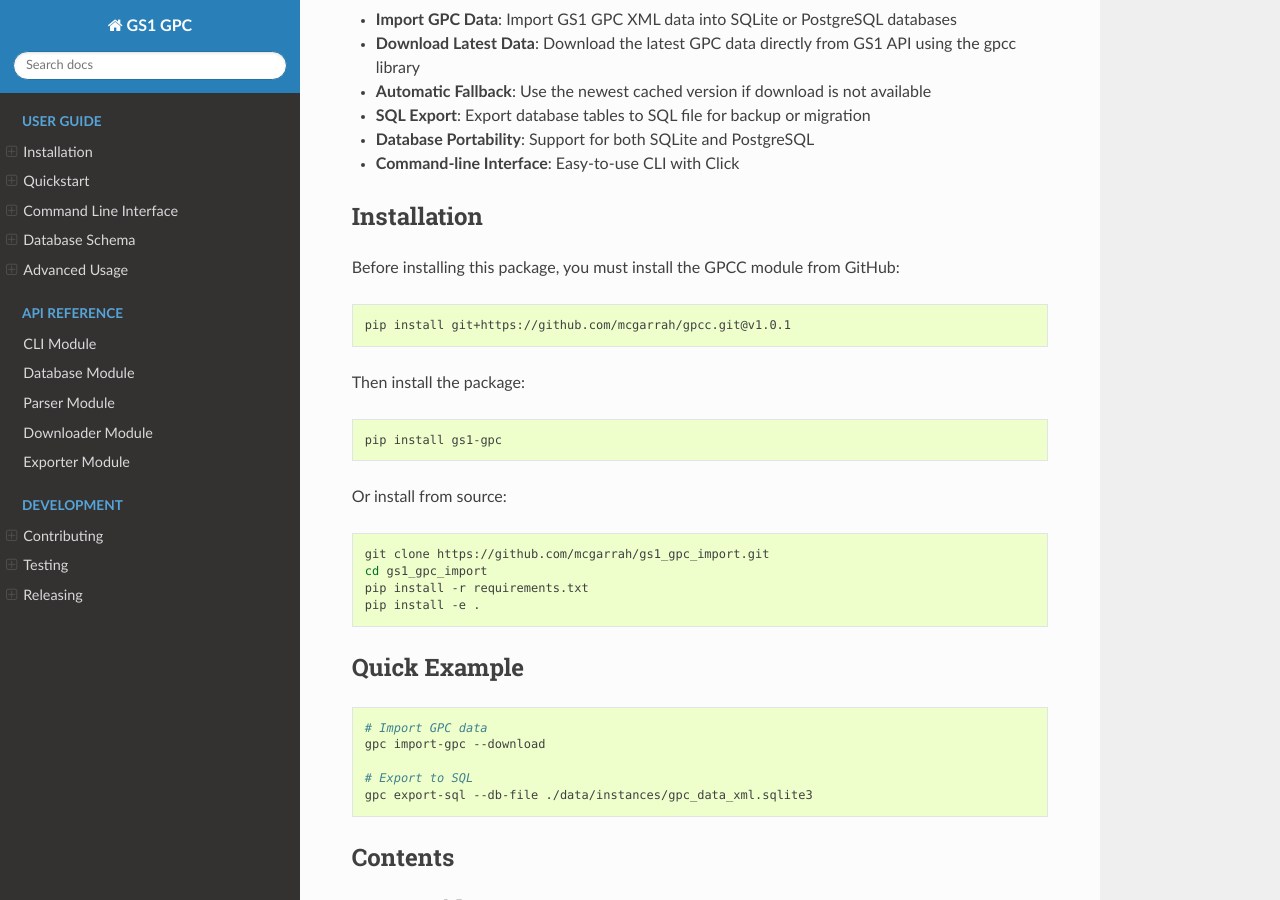
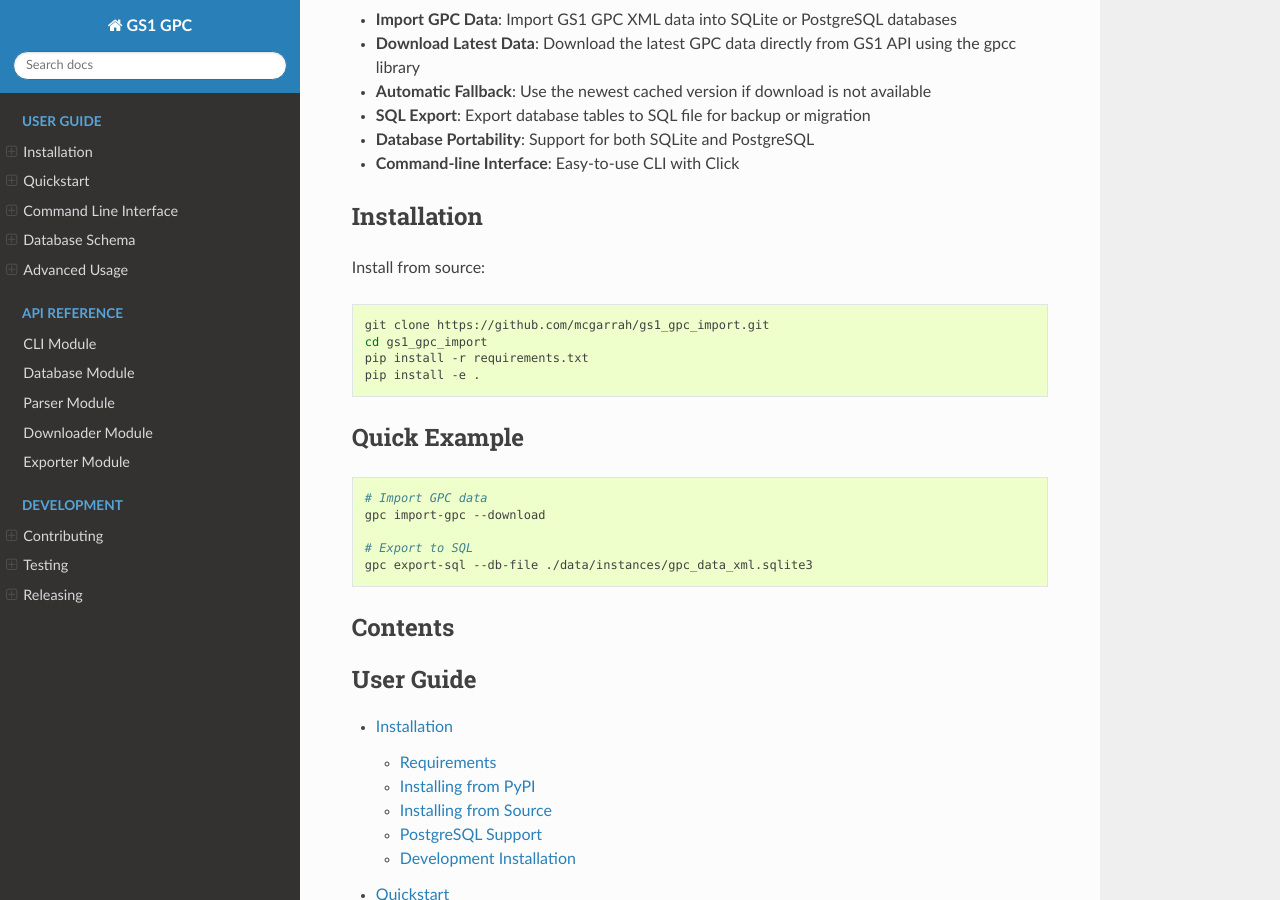
Before and after one commit to mcgarrah/gs1_gpc_python, a Sphinx documentation site: the page built from docs/index.rst, in a window 1280 px wide and 900 px high, scrolled down 300 px. Built offline with Sphinx 7.4.7 and the Read the Docs theme 3.1.0, drawn with Linux system fonts in a browser that asks for light colours.

Commit message:
Updates to support latest gpcc 1.1.0 with merge to upstream

```diff
--- a/docs/index.rst
+++ b/docs/index.rst
@@ -24,19 +24,7 @@
 Installation
 -----------
 
-Before installing this package, you must install the GPCC module from GitHub:
-
-.. code-block:: bash
-
-   pip install git+https://github.com/mcgarrah/gpcc.git@v1.0.1
-
-Then install the package:
-
-.. code-block:: bash
-
-   pip install gs1-gpc
-
-Or install from source:
+Install from source:
 
 .. code-block:: bash
 
--- a/pyproject.toml
+++ b/pyproject.toml
@@ -24,6 +24,7 @@
 requires-python = ">=3.8"
 dependencies = [
     "click>=8.0.0",
+    "gpcc>=1.1.0",
 ]
 
 [project.scripts]
--- a/requirements.txt
+++ b/requirements.txt
@@ -1,2 +1,2 @@
 click>=8.0.0
-git+https://github.com/mcgarrah/gpcc.git@v1.0.1
+gpcc>=1.1.0
```
Also changed, not shown: README.md (+7 -13 lines), docs/user/installation.rst (+2 -8 lines).
